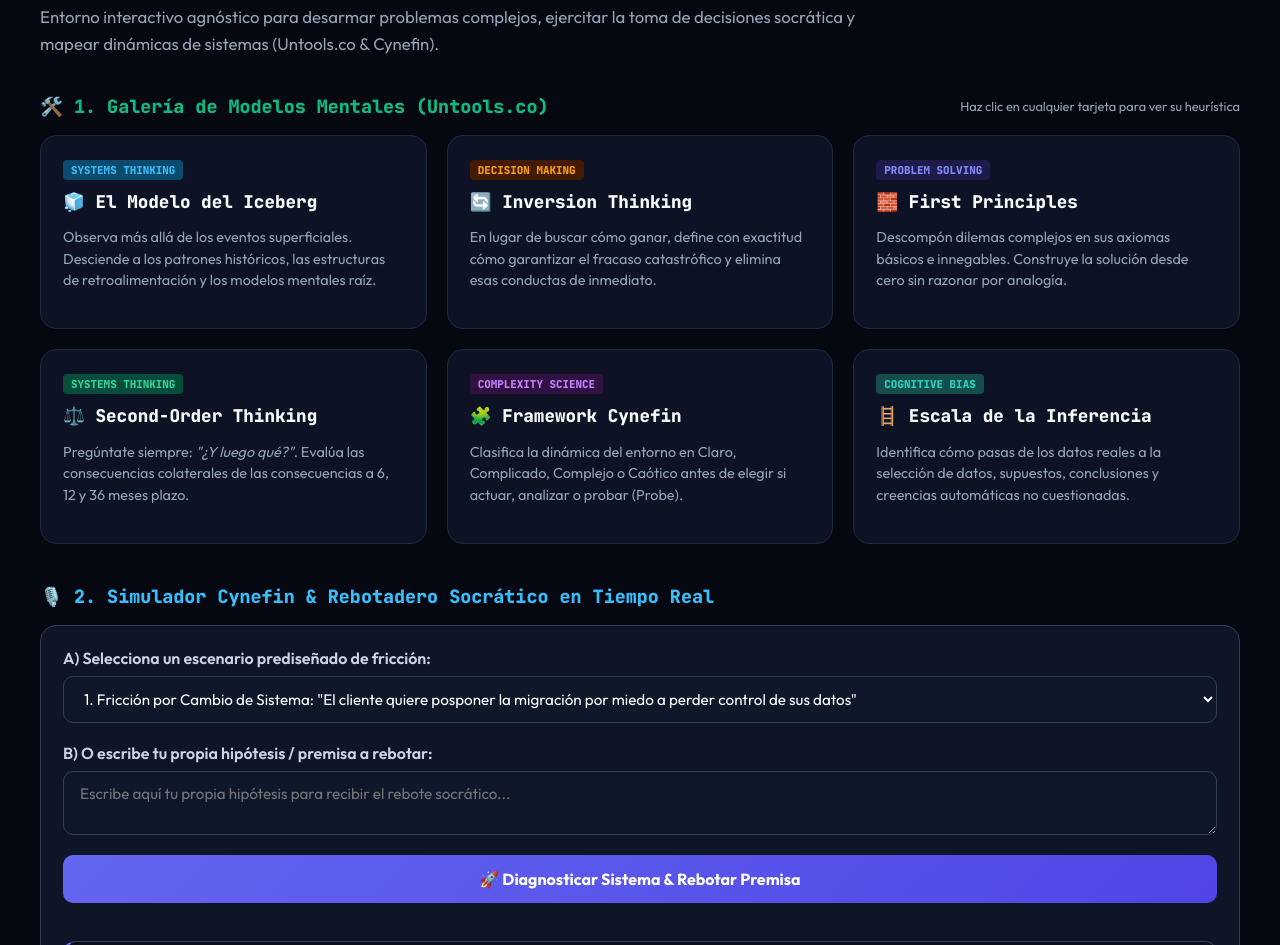
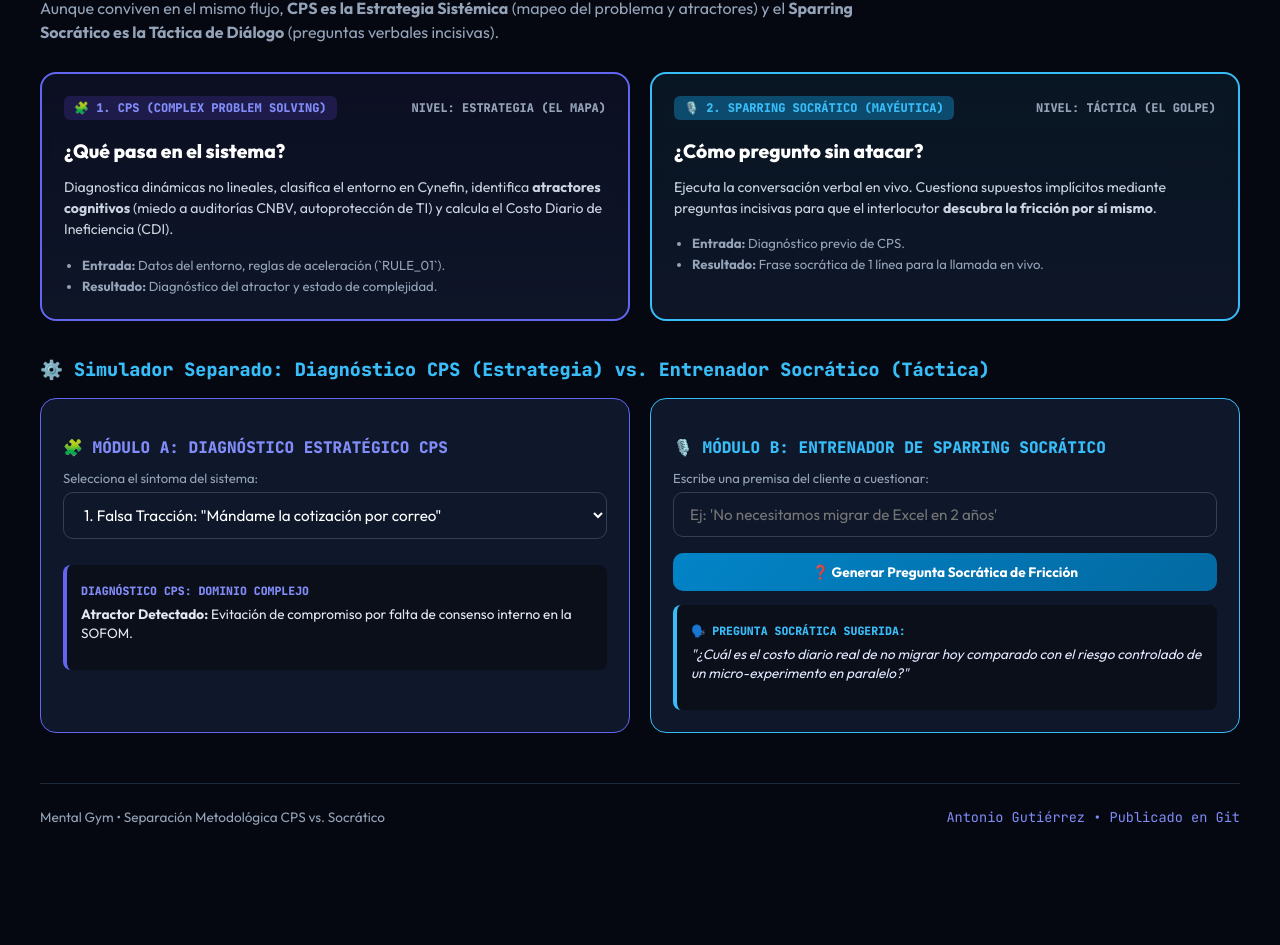
Before and after one commit to agutierrez11/CPS-Mental-Gym, a plain HTML site: page index.html in a window 1280 px wide. Shown: the part 161-1106 px from the top of the page. After the commit the page ends 1011 px from the top, so only its background shows below. Drawn offline with Linux system fonts and the light colour scheme.

Commit message:
feat: Explicitly separate CPS (Strategy) vs Socratic Sparring (Tactics) in UI

```diff
--- a/index.html
+++ b/index.html
@@ -3,7 +3,7 @@
 <head>
   <meta charset="UTF-8">
   <meta name="viewport" content="width=device-width, initial-scale=1.0">
-  <title>CPS & Systems Thinking Mental Gym — Modelos Mentales</title>
+  <title>CPS vs. Sparring Socrático — Mental Gym</title>
   <link rel="preconnect" href="https://fonts.googleapis.com">
   <link rel="preconnect" href="https://fonts.gstatic.com" crossorigin>
   <link href="https://fonts.googleapis.com/css2?family=JetBrains+Mono:wght@400;600;800&family=Outfit:wght@300;400;500;600;700;800&display=swap" rel="stylesheet">
@@ -22,195 +22,184 @@
     * { box-sizing: border-box; }
     body { background-color: var(--bg-dark); color: var(--text-main); font-family: 'Outfit', sans-serif; margin: 0; padding: 24px; min-height: 100vh; }
     .container { max-width: 1200px; margin: 0 auto; }
-    header { border-bottom: 1px solid #1e293b; padding-bottom: 20px; margin-bottom: 30px; display: flex; justify-content: space-between; align-items: center; flex-wrap: wrap; gap: 12px; }
-    .brand { font-family: 'JetBrains Mono', monospace; font-size: 1.3rem; font-weight: 800; color: var(--accent-purple); letter-spacing: 0.5px; }
-    .badge { background: #1e1b4b; color: #818cf8; font-size: 0.75rem; padding: 6px 12px; border-radius: 8px; font-weight: 700; border: 1px solid #4338ca; font-family: 'JetBrains Mono', monospace; }
+    header { border-bottom: 1px solid #1e293b; padding-bottom: 20px; margin-bottom: 28px; display: flex; justify-content: space-between; align-items: center; flex-wrap: wrap; gap: 12px; }
+    .brand { font-family: 'JetBrains Mono', monospace; font-size: 1.25rem; font-weight: 800; color: var(--accent-purple); }
+    .badge { background: #1e1b4b; color: #818cf8; font-size: 0.75rem; padding: 5px 12px; border-radius: 8px; font-weight: 700; border: 1px solid #4338ca; font-family: 'JetBrains Mono', monospace; }
+
+    /* Comparison Matrix Banner */
+    .matrix-banner { display: grid; grid-template-columns: 1fr 1fr; gap: 20px; margin-bottom: 36px; }
+    .matrix-card { background: rgba(15, 23, 42, 0.9); border: 2px solid #334155; border-radius: 16px; padding: 22px; backdrop-filter: blur(8px); }
+    .matrix-card.cps { border-color: #6366f1; background: linear-gradient(180deg, rgba(99, 102, 241, 0.08) 0%, rgba(15, 23, 42, 0.9) 100%); }
+    .matrix-card.socratic { border-color: #38bdf8; background: linear-gradient(180deg, rgba(56, 189, 248, 0.08) 0%, rgba(15, 23, 42, 0.9) 100%); }
+
     .grid { display: grid; grid-template-columns: repeat(auto-fit, minmax(320px, 1fr)); gap: 20px; margin-bottom: 36px; }
-    .card { background: rgba(15, 23, 42, 0.8); border: 1px solid var(--card-border); border-radius: 16px; padding: 22px; transition: all 0.25s cubic-bezier(0.4, 0, 0.2, 1); backdrop-filter: blur(8px); }
-    .card:hover { border-color: var(--accent-purple); transform: translateY(-4px); box-shadow: 0 12px 24px -10px rgba(99, 102, 241, 0.25); }
+    .card { background: rgba(15, 23, 42, 0.8); border: 1px solid var(--card-border); border-radius: 16px; padding: 22px; transition: all 0.25s ease; }
+    .card:hover { border-color: var(--accent-purple); transform: translateY(-3px); }
     .card-tag { font-family: 'JetBrains Mono', monospace; font-size: 0.68rem; font-weight: 800; text-transform: uppercase; padding: 3px 8px; border-radius: 4px; display: inline-block; margin-bottom: 10px; }
-    .card-title { font-family: 'JetBrains Mono', monospace; font-size: 1.1rem; font-weight: 800; color: var(--text-main); margin-bottom: 10px; }
-    .socratic-box { background: #0b0f19; border: 1px solid #334155; border-left: 4px solid var(--accent-purple); padding: 20px; border-radius: 12px; margin-top: 18px; }
+    .card-title { font-family: 'JetBrains Mono', monospace; font-size: 1.1rem; font-weight: 800; color: var(--text-main); margin-bottom: 8px; }
+
     select, button, input, textarea { background: #0f172a; border: 1px solid #334155; color: #fff; padding: 12px 16px; border-radius: 10px; font-family: 'Outfit', sans-serif; font-size: 0.95rem; width: 100%; }
-    select:focus, input:focus, textarea:focus { border-color: var(--accent-cyan); outline: none; box-shadow: 0 0 0 2px rgba(56, 189, 248, 0.2); }
-    button { background: linear-gradient(135deg, #6366f1, #4f46e5); border: none; font-weight: 700; cursor: pointer; transition: all 0.2s ease; color: #fff; }
-    button:hover { background: linear-gradient(135deg, #4f46e5, #4338ca); transform: translateY(-1px); }
+    button { background: linear-gradient(135deg, #6366f1, #4f46e5); border: none; font-weight: 700; cursor: pointer; color: #fff; }
+    button:hover { background: linear-gradient(135deg, #4f46e5, #4338ca); }
     footer { border-top: 1px solid #1e293b; padding-top: 24px; margin-top: 50px; font-size: 0.85rem; color: var(--text-muted); text-align: center; }
   </style>
 </head>
 <body>
   <div class="container">
     <header>
-      <div class="brand">🧠 CPS & SYSTEMS THINKING MENTAL GYM</div>
+      <div class="brand">🧠 MENTAL GYM: CPS vs. SPARRING SOCRÁTICO</div>
       <div style="display:flex; gap:10px;">
-        <span class="badge">SISTEMICO • CYNEFIN • UNTOOLS</span>
+        <span class="badge">ESTRATEGIA vs. TÁCTICA</span>
         <span class="badge" style="background:#064e3b; color:#34d399; border-color:#059669;">DESPLEGADO EN GIT</span>
       </div>
     </header>
 
     <main>
-      <div style="margin-bottom: 36px;">
-        <h1 style="font-size: 2.1rem; font-weight: 800; margin-bottom: 8px; background: linear-gradient(90deg, #f8fafc, #94a3b8); -webkit-background-clip: text; -webkit-text-fill-color: transparent;">
-          Gimnasio de Pensamiento Sistémico & Modelos Mentales
+      <!-- Title -->
+      <div style="margin-bottom: 28px;">
+        <h1 style="font-size: 2.0rem; font-weight: 800; margin-bottom: 8px; color: #f8fafc;">
+          Distinción Metodológica: CPS vs. Sparring Socrático
         </h1>
-        <p style="color: var(--text-muted); font-size: 1.05rem; max-width: 850px; line-height: 1.6;">
-          Entorno interactivo agnóstico para desarmar problemas complejos, ejercitar la toma de decisiones socrática y mapear dinámicas de sistemas (Untools.co & Cynefin).
+        <p style="color: var(--text-muted); font-size: 1.0rem; max-width: 850px; line-height: 1.5;">
+          Aunque conviven en el mismo flujo, <strong>CPS es la Estrategia Sistémica</strong> (mapeo del problema y atractores) y el <strong>Sparring Socrático es la Táctica de Diálogo</strong> (preguntas verbales incisivas).
         </p>
       </div>
 
-      <!-- Grid 6 Untools Cards -->
-      <div style="display:flex; justify-content:space-between; align-items:center; margin-bottom:16px;">
-        <h2 style="font-family: 'JetBrains Mono', monospace; font-size: 1.15rem; color: var(--accent-green); margin:0;">
-          🛠️ 1. Galería de Modelos Mentales (Untools.co)
-        </h2>
-        <span style="font-size:0.8rem; color:var(--text-muted);">Haz clic en cualquier tarjeta para ver su heurística</span>
+      <!-- VISUAL COMPARISON BANNER EXPLANATION -->
+      <div class="matrix-banner">
+
+        <!-- CPS Card -->
+        <div class="matrix-card cps">
+          <div style="display:flex; justify-content:space-between; align-items:center; margin-bottom:12px;">
+            <span style="font-family:'JetBrains Mono',monospace; font-size:0.75rem; font-weight:800; color:#818cf8; background:#1e1b4b; padding:4px 10px; border-radius:6px;">
+              🧩 1. CPS (COMPLEX PROBLEM SOLVING)
+            </span>
+            <span style="font-family:'JetBrains Mono',monospace; font-size:0.75rem; color:#94a3b8; font-weight:700;">NIVEL: ESTRATEGIA (EL MAPA)</span>
+          </div>
+          <h3 style="font-size:1.2rem; font-weight:800; color:#fff; margin-bottom:8px;">¿Qué pasa en el sistema?</h3>
+          <p style="font-size:0.88rem; color:#cbd5e1; line-height:1.5; margin-bottom:14px;">
+            Diagnostica dinámicas no lineales, clasifica el entorno en Cynefin, identifica <strong>atractores cognitivos</strong> (miedo a auditorías CNBV, autoprotección de TI) y calcula el Costo Diario de Ineficiencia (CDI).
+          </p>
+          <ul style="font-size:0.82rem; color:#94a3b8; padding-left:18px; margin:0; line-height:1.6;">
+            <li><strong>Entrada:</strong> Datos del entorno, reglas de aceleración (`RULE_01`).</li>
+            <li><strong>Resultado:</strong> Diagnóstico del atractor y estado de complejidad.</li>
+          </ul>
         </div>
 
-      <div class="grid">
-        <!-- Card 1: Iceberg -->
-        <div class="card">
-          <span class="card-tag" style="background:#0c4a6e; color:#38bdf8;">SYSTEMS THINKING</span>
-          <div class="card-title">🧊 El Modelo del Iceberg</div>
-          <p style="font-size: 0.9rem; color: var(--text-muted); line-height: 1.5;">
-            Observa más allá de los eventos superficiales. Desciende a los patrones históricos, las estructuras de retroalimentación y los modelos mentales raíz.
+        <!-- Socratic Card -->
+        <div class="matrix-card socratic">
+          <div style="display:flex; justify-content:space-between; align-items:center; margin-bottom:12px;">
+            <span style="font-family:'JetBrains Mono',monospace; font-size:0.75rem; font-weight:800; color:#38bdf8; background:#0c4a6e; padding:4px 10px; border-radius:6px;">
+              🎙️ 2. SPARRING SOCRÁTICO (MAYÉUTICA)
+            </span>
+            <span style="font-family:'JetBrains Mono',monospace; font-size:0.75rem; color:#94a3b8; font-weight:700;">NIVEL: TÁCTICA (EL GOLPE)</span>
+          </div>
+          <h3 style="font-size:1.2rem; font-weight:800; color:#fff; margin-bottom:8px;">¿Cómo pregunto sin atacar?</h3>
+          <p style="font-size:0.88rem; color:#cbd5e1; line-height:1.5; margin-bottom:14px;">
+            Ejecuta la conversación verbal en vivo. Cuestiona supuestos implícitos mediante preguntas incisivas para que el interlocutor <strong>descubra la fricción por sí mismo</strong>.
           </p>
+          <ul style="font-size:0.82rem; color:#94a3b8; padding-left:18px; margin:0; line-height:1.6;">
+            <li><strong>Entrada:</strong> Diagnóstico previo de CPS.</li>
+            <li><strong>Resultado:</strong> Frase socrática de 1 línea para la llamada en vivo.</li>
+          </ul>
         </div>
 
-        <!-- Card 2: Inversion -->
-        <div class="card">
-          <span class="card-tag" style="background:#451a03; color:#f59e0b;">DECISION MAKING</span>
-          <div class="card-title">🔄 Inversion Thinking</div>
-          <p style="font-size: 0.9rem; color: var(--text-muted); line-height: 1.5;">
-            En lugar de buscar cómo ganar, define con exactitud cómo garantizar el fracaso catastrófico y elimina esas conductas de inmediato.
-          </p>
       </div>
 
-        <!-- Card 3: First Principles -->
-        <div class="card">
-          <span class="card-tag" style="background:#1e1b4b; color:#818cf8;">PROBLEM SOLVING</span>
-          <div class="card-title">🧱 First Principles</div>
-          <p style="font-size: 0.9rem; color: var(--text-muted); line-height: 1.5;">
-            Descompón dilemas complejos en sus axiomas básicos e innegables. Construye la solución desde cero sin razonar por analogía.
-          </p>
-        </div>
+      <!-- SEPARATED INTERACTIVE SIMULATOR -->
+      <h2 style="font-family: 'JetBrains Mono', monospace; font-size: 1.15rem; color: var(--accent-cyan); margin-bottom:16px;">
+        ⚙️ Simulador Separado: Diagnóstico CPS (Estrategia) vs. Entrenador Socrático (Táctica)
+      </h2>
 
-        <!-- Card 4: Second-Order -->
-        <div class="card">
-          <span class="card-tag" style="background:#064e3b; color:#34d399;">SYSTEMS THINKING</span>
-          <div class="card-title">⚖️ Second-Order Thinking</div>
-          <p style="font-size: 0.9rem; color: var(--text-muted); line-height: 1.5;">
-            Pregúntate siempre: <i>"¿Y luego qué?"</i>. Evalúa las consecuencias colaterales de las consecuencias a 6, 12 y 36 meses plazo.
-          </p>
-        </div>
+      <div style="display:grid; grid-template-columns: 1fr 1fr; gap:20px;">
 
-        <!-- Card 5: Cynefin -->
-        <div class="card">
-          <span class="card-tag" style="background:#311042; color:#c084fc;">COMPLEXITY SCIENCE</span>
-          <div class="card-title">🧩 Framework Cynefin</div>
-          <p style="font-size: 0.9rem; color: var(--text-muted); line-height: 1.5;">
-            Clasifica la dinámica del entorno en Claro, Complicado, Complejo o Caótico antes de elegir si actuar, analizar o probar (Probe).
-          </p>
-        </div>
+        <!-- Left: CPS Diagnostic Engine -->
+        <div class="card" style="background:#0f172a; border-color:#6366f1;">
+          <h3 style="font-family:'JetBrains Mono',monospace; font-size:1.0rem; color:#818cf8; font-weight:800; margin-bottom:12px;">
+            🧩 MÓDULO A: DIAGNÓSTICO ESTRATÉGICO CPS
+          </h3>
+          <label style="display:block; font-size:0.82rem; color:#94a3b8; margin-bottom:6px;">Selecciona el síntoma del sistema:</label>
+          <select id="cpsSelect" style="margin-bottom:16px;">
+            <option value="1">1. Falsa Tracción: "Mándame la cotización por correo"</option>
+            <option value="2">2. Autoprotección de TI: "Nuestros desarrollos propios funcionan"</option>
+            <option value="3">3. Miopía de Precio: "El software de 40k es muy caro"</option>
+          </select>
 
-        <!-- Card 6: Ladder of Inference -->
-        <div class="card">
-          <span class="card-tag" style="background:#134e4a; color:#2dd4bf;">COGNITIVE BIAS</span>
-          <div class="card-title">🪜 Escala de la Inferencia</div>
-          <p style="font-size: 0.9rem; color: var(--text-muted); line-height: 1.5;">
-            Identifica cómo pasas de los datos reales a la selección de datos, supuestos, conclusiones y creencias automáticas no cuestionadas.
+          <div style="background:#0b0f19; border-left:4px solid #6366f1; padding:14px; border-radius:8px; margin-top:10px;">
+            <span id="cpsBadge" style="font-family:'JetBrains Mono',monospace; font-size:0.72rem; color:#818cf8; font-weight:800;">DIAGNÓSTICO CPS: DOMINIO COMPLEJO</span>
+            <p id="cpsAttractor" style="font-size:0.85rem; color:#e2e8f0; margin-top:6px; line-height:1.4;">
+              <strong>Atractor Detectado:</strong> Evitación de compromiso por falta de consenso interno en la SOFOM.
             </p>
           </div>
         </div>
 
-      <!-- Interactive Cynefin & Socratic Simulator -->
-      <h2 style="font-family: 'JetBrains Mono', monospace; font-size: 1.15rem; color: var(--accent-cyan); margin-top: 40px; margin-bottom:16px;">
-        🎙️ 2. Simulador Cynefin & Rebotadero Socrático en Tiempo Real
-      </h2>
+        <!-- Right: Socratic Sparring Engine -->
+        <div class="card" style="background:#0f172a; border-color:#38bdf8;">
+          <h3 style="font-family:'JetBrains Mono',monospace; font-size:1.0rem; color:#38bdf8; font-weight:800; margin-bottom:12px;">
+            🎙️ MÓDULO B: ENTRENADOR DE SPARRING SOCRÁTICO
+          </h3>
+          <label style="display:block; font-size:0.82rem; color:#94a3b8; margin-bottom:6px;">Escribe una premisa del cliente a cuestionar:</label>
+          <input type="text" id="socInput" placeholder="Ej: 'No necesitamos migrar de Excel en 2 años'" style="margin-bottom:16px;">
 
-      <div class="card" style="background: rgba(15, 23, 42, 0.95); border-color: #334155;">
-        <label style="display:block; margin-bottom: 8px; font-weight: 600; color: #cbd5e1;">A) Selecciona un escenario prediseñado de fricción:</label>
-        <select id="scenarioSelect" style="margin-bottom: 20px;">
-          <option value="1">1. Fricción por Cambio de Sistema: "El cliente quiere posponer la migración por miedo a perder control de sus datos"</option>
-          <option value="2">2. Resistencia de Equipo Técnico: "El equipo de TI insiste en desarrollar el software internamente con parches"</option>
-          <option value="3">3. Objeción de Precio Explícito vs. Implícito: "El cliente prefiere una solución barata de $5k MXN sin ver los costos ocultos"</option>
-        </select>
-
-        <label style="display:block; margin-bottom: 8px; font-weight: 600; color: #cbd5e1;">B) O escribe tu propia hipótesis / premisa a rebotar:</label>
-        <textarea id="customInput" rows="2" placeholder="Escribe aquí tu propia hipótesis para recibir el rebote socrático..." style="margin-bottom:16px;"></textarea>
-
-        <button id="btnSpar" style="padding:14px 20px; font-size:1rem; width:100%; margin-bottom:20px;">
-          🚀 Diagnosticar Sistema & Rebotar Premisa
+          <button id="btnSoc" style="background:linear-gradient(135deg, #0284c7, #0369a1); font-size:0.85rem; padding:10px;">
+            ❓ Generar Pregunta Socrática de Fricción
           </button>
 
-        <div id="resultBox" class="socratic-box">
-          <span id="domainBadge" style="font-family: 'JetBrains Mono', monospace; font-size: 0.75rem; color: #818cf8; font-weight: 800; background:#1e1b4b; padding:4px 10px; border-radius:6px; border:1px solid #4338ca;">
-            DIAGNOSTICO CYNEFIN: DOMINIO COMPLEJO
-          </span>
-
-          <p id="attractorDesc" style="font-size: 0.95rem; margin: 12px 0; color: #f8fafc; line-height: 1.5;">
-            <strong>Atractor Activo:</strong> Miedo al riesgo de transición y pérdida de gobernanza de datos históricos.
-          </p>
-
-          <div style="background: #0f172a; border:1px solid #4338ca; padding: 16px; border-radius: 10px; margin-top: 12px;">
-            <strong style="color: #818cf8; font-size: 0.8rem; font-family: 'JetBrains Mono', monospace; display:block; margin-bottom:6px;">
-              ❓ PREGUNTA SOCRÁTICA DE FRICCIÓN (RESERVA COGNITIVA):
-            </strong>
-            <p id="socraticQuestion" style="font-style: italic; font-size: 0.95rem; margin: 0; color:#e0e7ff; line-height: 1.5;">
-              "¿Cuál es el costo diario real de no migrar hoy comparado con el riesgo controlado de un micro-experimento del 5% en paralelo?"
+          <div style="background:#0b0f19; border-left:4px solid #38bdf8; padding:14px; border-radius:8px; margin-top:14px;">
+            <span style="font-family:'JetBrains Mono',monospace; font-size:0.72rem; color:#38bdf8; font-weight:800;">🗣️ PREGUNTA SOCRÁTICA SUGERIDA:</span>
+            <p id="socQuestion" style="font-size:0.85rem; color:#e0e7ff; font-style:italic; margin-top:6px; line-height:1.4;">
+              "¿Cuál es el costo diario real de no migrar hoy comparado con el riesgo controlado de un micro-experimento en paralelo?"
             </p>
           </div>
         </div>
+
       </div>
     </main>
 
     <footer>
       <div style="display:flex; justify-content:space-between; align-items:center; flex-wrap:wrap; gap:10px;">
-        <span>CPS & Systems Thinking Mental Gym • Desplegado en GitHub Pages</span>
+        <span>Mental Gym • Separación Metodológica CPS vs. Socrático</span>
         <span style="font-family:'JetBrains Mono',monospace; color:#818cf8;">Antonio Gutiérrez • Publicado en Git</span>
       </div>
     </footer>
   </div>
 
   <script>
-    const scenarios = {
+    const cpsData = {
       "1": {
-        domain: "DIAGNOSTICO CYNEFIN: DOMINIO COMPLEJO",
-        attractor: "Miedo al riesgo de transición y pérdida de gobernanza de datos históricos.",
-        question: '"¿Cuál es el costo diario real de no migrar hoy comparado con el riesgo controlado de un micro-experimento del 5% en paralelo?"'
+        domain: "DIAGNÓSTICO CPS: RULE_01 (FALSE_TRACTION)",
+        attractor: "Evitación de compromiso / Falta de consenso en el comité de compras."
       },
       "2": {
-        domain: "DIAGNOSTICO CYNEFIN: RESISTENCIA POLÍTICA (FACTOR X)",
-        attractor: "Autoprotección del equipo técnico / Miedo a quedar obsoleto o perder control del código.",
-        question: '"¿Cómo liberamos al equipo de TI de mantener parches continuos para que puedan enfocarse en programar sus propios algoritmos de ventaja competitiva?"'
+        domain: "DIAGNÓSTICO CPS: RULE_02 (POLITICAL_TI_BLOCKER)",
+        attractor: "Autoprotección del equipo técnico / Miedo a quedar obsoleto o perder control del código."
       },
       "3": {
-        domain: "DIAGNOSTICO CYNEFIN: MIOPÍA DE COSTOS IMPLÍCITOS",
-        attractor: "Sesgo de coste hundido y comparación errónea con aplicaciones aisladas de $5k MXN.",
-        question: '"¿Cuánto dinero en efectivo pierde la organización al día por la fragmentación de datos y la falta de automatización nativa?"'
+        domain: "DIAGNÓSTICO CPS: RULE_03 (PRICE_MYOPIA)",
+        attractor: "Sesgo de coste hundido y comparación errónea con módulos aislados."
       }
     };
 
-    const scenarioSelect = document.getElementById('scenarioSelect');
-    const customInput = document.getElementById('customInput');
-    const btnSpar = document.getElementById('btnSpar');
-    const domainBadge = document.getElementById('domainBadge');
-    const attractorDesc = document.getElementById('attractorDesc');
-    const socraticQuestion = document.getElementById('socraticQuestion');
+    const cpsSelect = document.getElementById('cpsSelect');
+    const cpsBadge = document.getElementById('cpsBadge');
+    const cpsAttractor = document.getElementById('cpsAttractor');
 
-    scenarioSelect.addEventListener('change', (e) => {
-      const data = scenarios[e.target.value] || scenarios["1"];
-      domainBadge.textContent = data.domain;
-      attractorDesc.innerHTML = `<strong>Atractor Activo:</strong> ${data.attractor}`;
-      socraticQuestion.textContent = data.question;
-      customInput.value = '';
+    cpsSelect.addEventListener('change', (e) => {
+      const data = cpsData[e.target.value] || cpsData["1"];
+      cpsBadge.textContent = data.domain;
+      cpsAttractor.innerHTML = `<strong>Atractor Detectado:</strong> ${data.attractor}`;
     });
 
-    btnSpar.addEventListener('click', () => {
-      const text = customInput.value.trim();
+    const socInput = document.getElementById('socInput');
+    const btnSoc = document.getElementById('btnSoc');
+    const socQuestion = document.getElementById('socQuestion');
+
+    btnSoc.addEventListener('click', () => {
+      const text = socInput.value.trim();
       if (text) {
-        domainBadge.textContent = "DIAGNOSTICO CYNEFIN: ANÁLISIS PERSONALIZADO";
-        attractorDesc.innerHTML = `<strong>Atractor Activo:</strong> Sesgo de confirmación sobre la premisa: "${text.substring(0, 50)}..."`;
-        socraticQuestion.textContent = `"Si la premisa sobre '${text}' fuera 100% falsa, ¿cuál es la causa raíz alternativa que estás ignorando por sesgo?"`;
+        socQuestion.textContent = `"Si la premisa sobre '${text}' fuera 100% falsa, ¿cuál es la alternativa más lógica que estás ignorando por sesgo?"`;
+      } else {
+        socQuestion.textContent = '"¿Cuál es el costo diario real de no actuar hoy comparado con el riesgo controlado de un micro-experimento del 5% en paralelo?"';
       }
     });
   </script>
```
Lines whose indentation alone changed are shown as unchanged.
